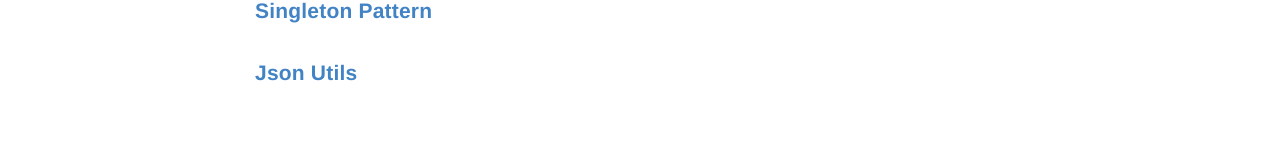
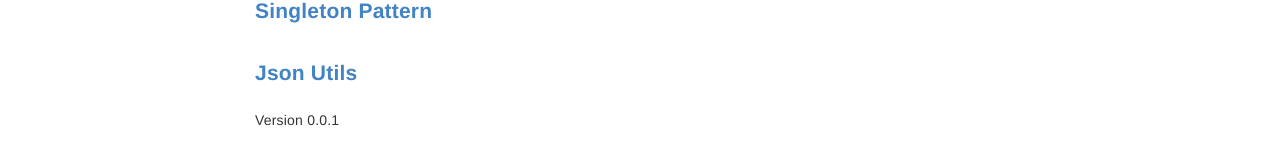
Before and after one commit to huypva/code-by-example-site, a Jekyll site: the page built from _posts/2021-10-14-java.md, in a window 1280 px wide. Shown: the part 588-753 px from the top of the page. Built offline with Jekyll 4.4.1, drawn with Linux system fonts in a browser that asks for light colours.

Commit message:
Update category

```diff
--- a/_posts/2021-10-14-java.md
+++ b/_posts/2021-10-14-java.md
@@ -10,7 +10,9 @@ layout: post
     <img src="../assets/images/spring_boot_icon.png"/>
 </div>
 
-### [Intitialization Block](./java/intitialization-block)
+### [Intitialization Block](../java/intitialization-block)
 ### [Map](./java/map)
 ### [Singleton Pattern](./java/singleton-attern)
 ### [Json Utils](./java/java-json-utils)
+
+Version 0.0.1
```
